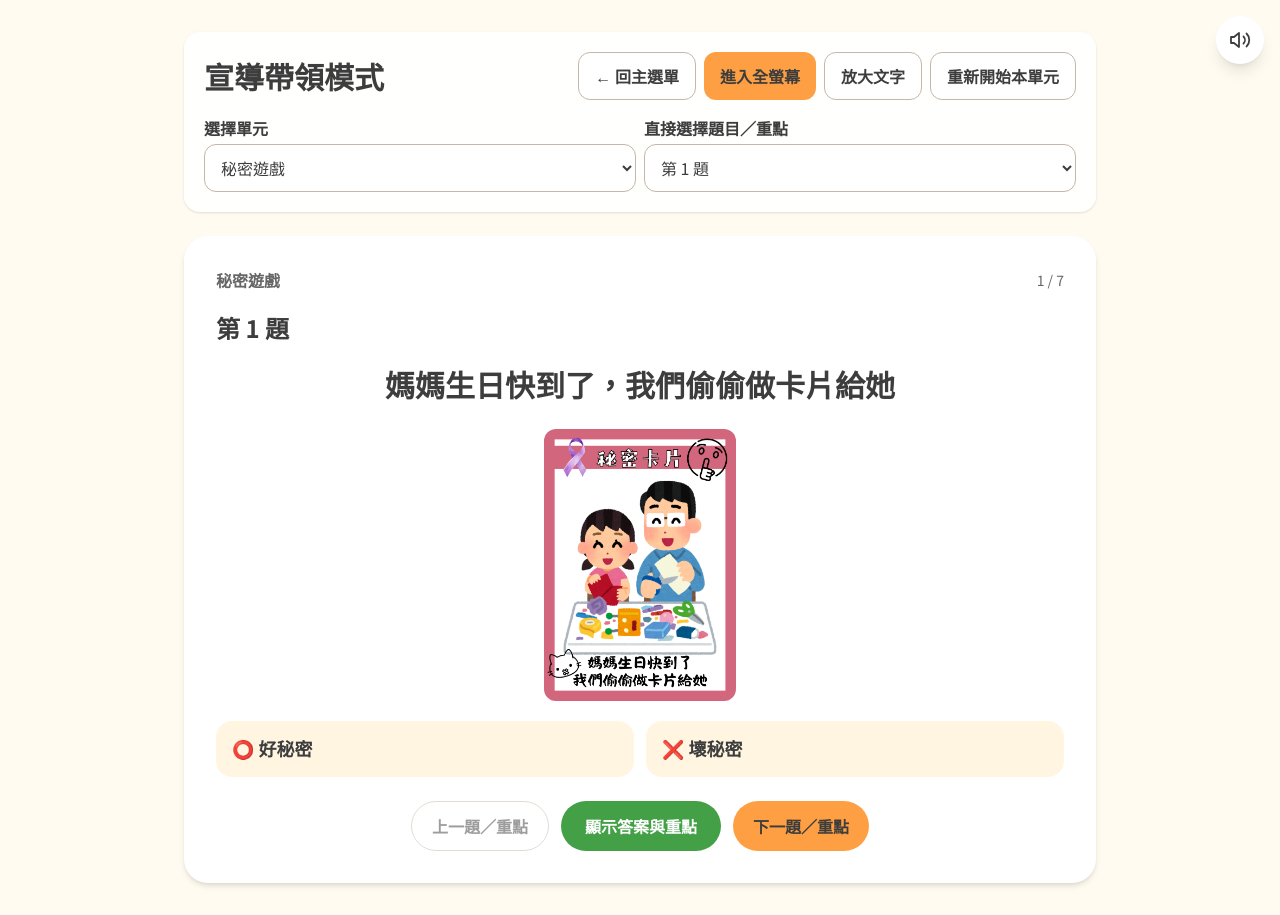
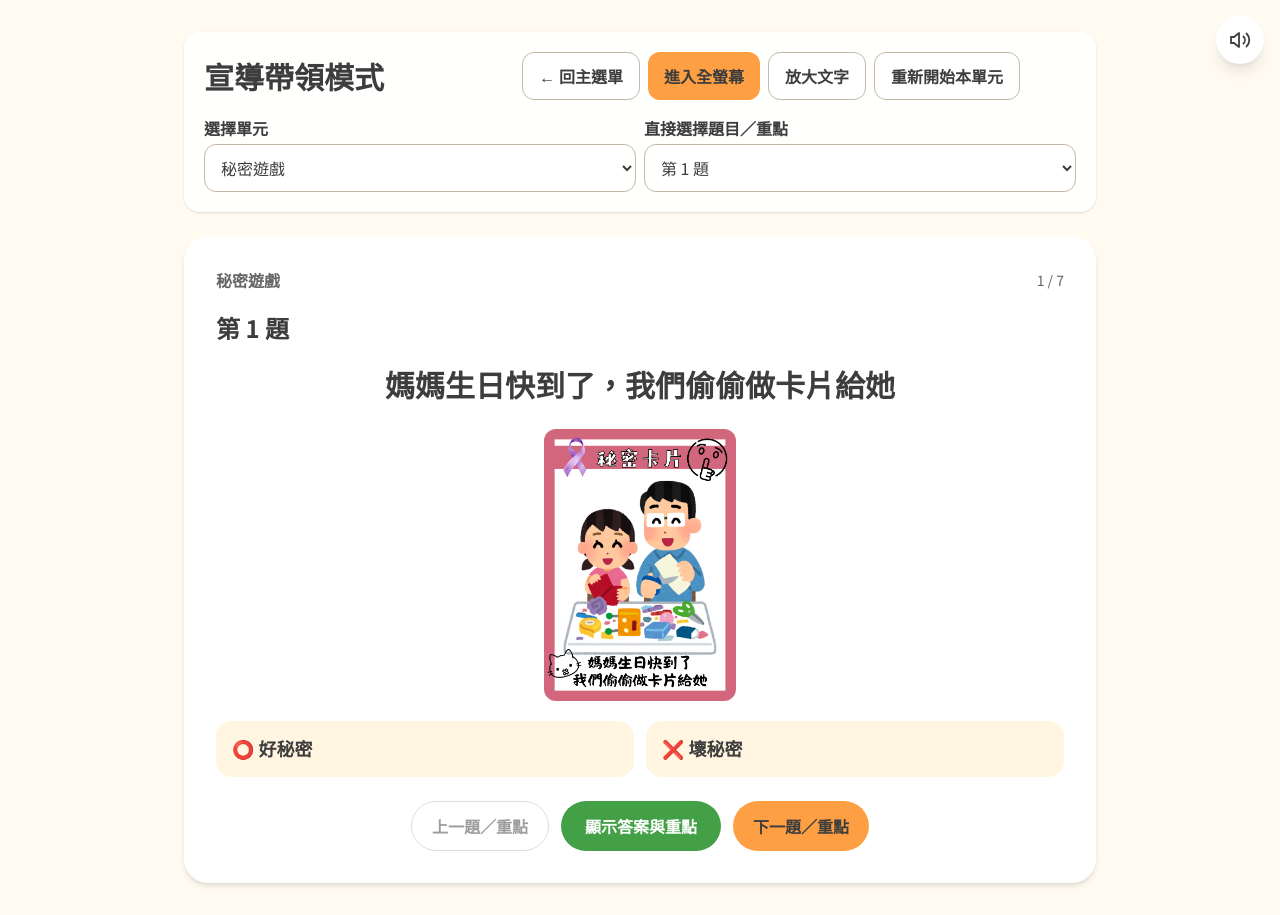
Before and after one commit to hohsiang-lab/client-renhe-child-safety-web, a React (Vite) app: page /facilitator in a window 1280 px wide. Built offline with nearby package versions, Linux system fonts and the light colour scheme.

Commit message:
fix(facilitator): avoid mute control overlap

```diff
--- a/src/pages/FacilitatorModePage.tsx
+++ b/src/pages/FacilitatorModePage.tsx
@@ -173,7 +173,8 @@
         >
           <div className={`flex flex-wrap items-center justify-between ${isPresentation ? "mb-2 gap-2" : "mb-4 gap-3"}`}>
             <h1 className="text-2xl font-bold sm:text-3xl">宣導帶領模式</h1>
-            <div className="flex flex-wrap gap-2">
+            {/* Leave room for the app-wide fixed mute control. */}
+            <div className="flex flex-wrap gap-2 sm:mr-14">
               <button
                 type="button"
                 onClick={returnToMenu}
```
